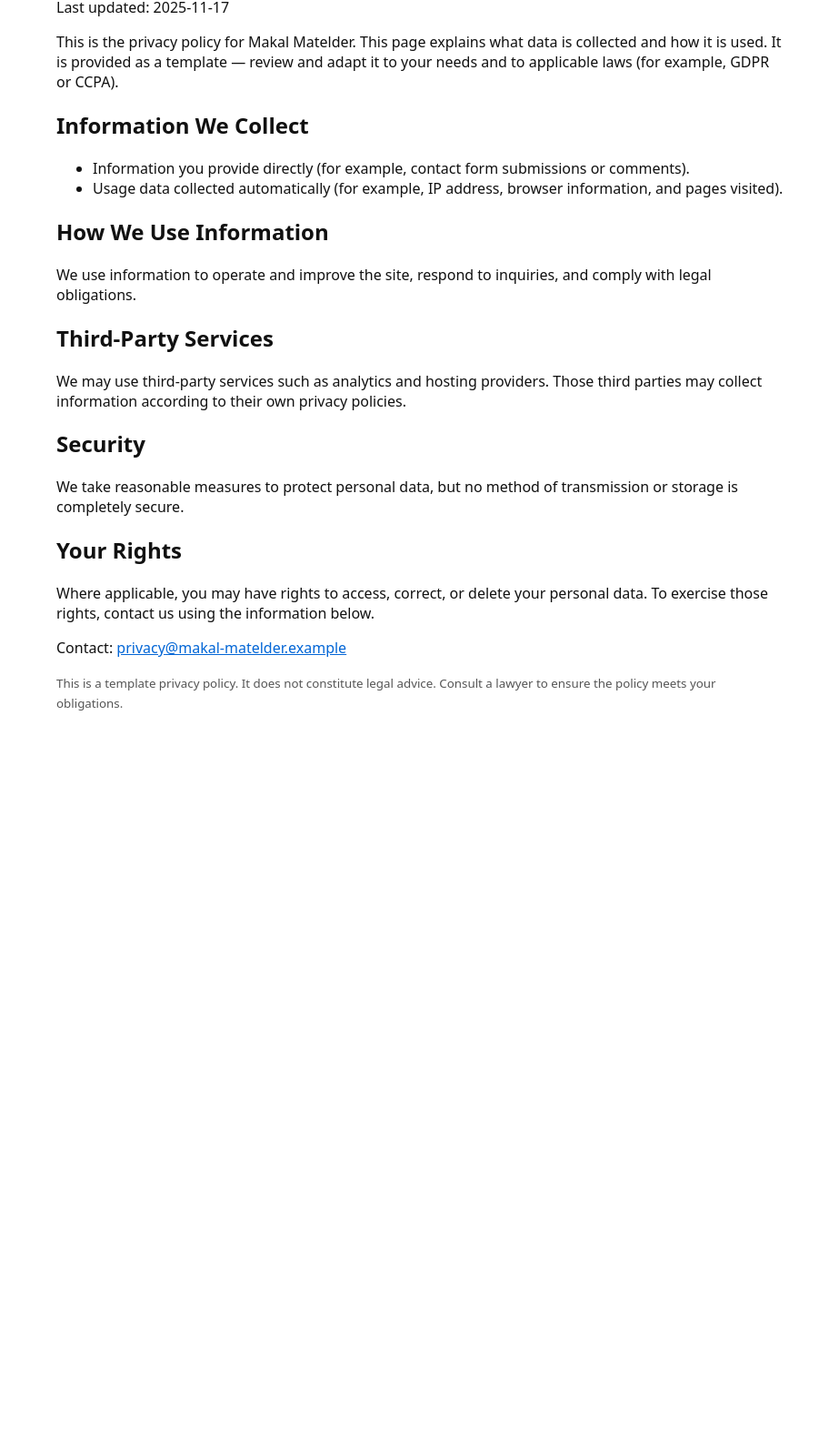
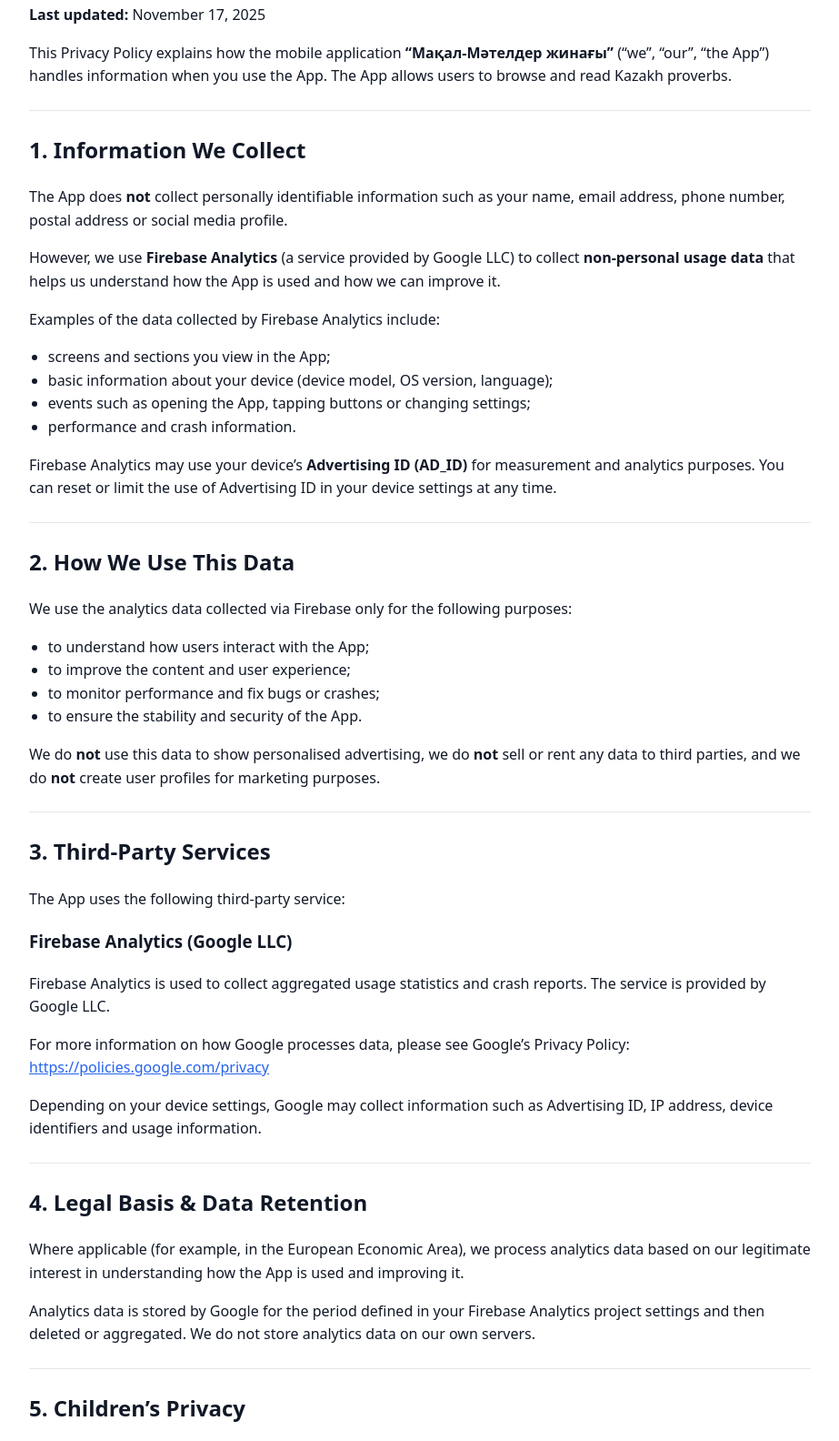
Before and after one commit to dds861/privacy-policies, a plain HTML site: page makal-matelder/index.html in a window 1280 px wide. Shown: the part 103-1687 px from the top of the page at 91% size, without its empty margins (178-1101 px from the left). Before the commit the page ends 934 px from the top, so only its background shows below. Drawn offline with Linux system fonts and the light colour scheme.

Commit message:
Adds privacy policy for the app
Introduces a comprehensive privacy policy for the application.

This policy explains the data handling practices, including the
use of Firebase Analytics for non-personal usage data collection,
and clarifies user rights and security measures. It also covers
legal basis, data retention, children's privacy and contact information.

```diff
--- a/makal-matelder/index.html
+++ b/makal-matelder/index.html
@@ -1,43 +1,199 @@
 <!doctype html>
 <html lang="en">
 <head>
-  <meta charset="utf-8">
-  <meta name="viewport" content="width=device-width,initial-scale=1">
-  <title>Privacy Policy — Makal Matelder</title>
-  <style>
-    body{font-family:system-ui,Segoe UI,Arial,sans-serif;max-width:800px;margin:3rem auto;padding:0 1rem;color:#111}
-    h1{font-size:1.6rem}
-    small{color:#555}
-    a{color:#0366d6}
-  </style>
+    <meta charset="utf-8">
+    <title>Privacy Policy — Мақал-Мәтелдер жинағы</title>
+    <meta name="viewport" content="width=device-width, initial-scale=1">
+    <style>
+        body {
+            max-width: 860px;
+            margin: 40px auto;
+            padding: 0 16px;
+            font-family: system-ui, -apple-system, BlinkMacSystemFont, "Segoe UI", Arial, sans-serif;
+            line-height: 1.6;
+            color: #111827;
+            background: #ffffff;
+        }
+        h1, h2, h3 {
+            color: #111827;
+        }
+        h1 {
+            margin-bottom: 0.2em;
+        }
+        a {
+            color: #2563eb;
+        }
+        strong {
+            font-weight: 600;
+        }
+        hr {
+            border: none;
+            border-top: 1px solid #e5e7eb;
+            margin: 24px 0;
+        }
+        ul {
+            padding-left: 1.3rem;
+        }
+    </style>
 </head>
 <body>
-  <main>
-    <h1>Privacy Policy</h1>
-    <p>Last updated: 2025-11-17</p>
-    <p>This is the privacy policy for Makal Matelder. This page explains what data is collected and how it is used. It is provided as a template — review and adapt it to your needs and to applicable laws (for example, GDPR or CCPA).</p>
+    <h1>Privacy Policy for Мақал-Мәтелдер жинағы</h1>
+    <p><strong>Last updated:</strong> November 17, 2025</p>
 
-    <h2>Information We Collect</h2>
+    <p>
+        This Privacy Policy explains how the mobile application
+        <strong>“Мақал-Мәтелдер жинағы”</strong> (“we”, “our”, “the App”) handles information
+        when you use the App. The App allows users to browse and read Kazakh proverbs.
+    </p>
+
+    <hr>
+
+    <h2>1. Information We Collect</h2>
+
+    <p>
+        The App does <strong>not</strong> collect personally identifiable information such as your
+        name, email address, phone number, postal address or social media profile.
+    </p>
+
+    <p>
+        However, we use <strong>Firebase Analytics</strong> (a service provided by Google LLC)
+        to collect <strong>non-personal usage data</strong> that helps us understand how the App
+        is used and how we can improve it.
+    </p>
+
+    <p>Examples of the data collected by Firebase Analytics include:</p>
     <ul>
-      <li>Information you provide directly (for example, contact form submissions or comments).</li>
-      <li>Usage data collected automatically (for example, IP address, browser information, and pages visited).</li>
+        <li>screens and sections you view in the App;</li>
+        <li>basic information about your device (device model, OS version, language);</li>
+        <li>events such as opening the App, tapping buttons or changing settings;</li>
+        <li>performance and crash information.</li>
     </ul>
 
-    <h2>How We Use Information</h2>
-    <p>We use information to operate and improve the site, respond to inquiries, and comply with legal obligations.</p>
+    <p>
+        Firebase Analytics may use your device’s <strong>Advertising ID (AD_ID)</strong> for
+        measurement and analytics purposes. You can reset or limit the use of Advertising ID in
+        your device settings at any time.
+    </p>
 
-    <h2>Third-Party Services</h2>
-    <p>We may use third-party services such as analytics and hosting providers. Those third parties may collect information according to their own privacy policies.</p>
+    <hr>
 
-    <h2>Security</h2>
-    <p>We take reasonable measures to protect personal data, but no method of transmission or storage is completely secure.</p>
+    <h2>2. How We Use This Data</h2>
 
-    <h2>Your Rights</h2>
-    <p>Where applicable, you may have rights to access, correct, or delete your personal data. To exercise those rights, contact us using the information below.</p>
+    <p>
+        We use the analytics data collected via Firebase only for the following purposes:
+    </p>
+    <ul>
+        <li>to understand how users interact with the App;</li>
+        <li>to improve the content and user experience;</li>
+        <li>to monitor performance and fix bugs or crashes;</li>
+        <li>to ensure the stability and security of the App.</li>
+    </ul>
 
-    <p>Contact: <a href="mailto:privacy@makal-matelder.example">privacy@makal-matelder.example</a></p>
+    <p>
+        We do <strong>not</strong> use this data to show personalised advertising, we do
+        <strong>not</strong> sell or rent any data to third parties, and we do
+        <strong>not</strong> create user profiles for marketing purposes.
+    </p>
 
-    <p><small>This is a template privacy policy. It does not constitute legal advice. Consult a lawyer to ensure the policy meets your obligations.</small></p>
-  </main>
+    <hr>
+
+    <h2>3. Third-Party Services</h2>
+
+    <p>
+        The App uses the following third-party service:
+    </p>
+
+    <h3>Firebase Analytics (Google LLC)</h3>
+    <p>
+        Firebase Analytics is used to collect aggregated usage statistics and crash reports.
+        The service is provided by Google LLC.
+    </p>
+    <p>
+        For more information on how Google processes data, please see Google’s Privacy Policy:<br>
+        <a href="https://policies.google.com/privacy" target="_blank" rel="noopener noreferrer">
+            https://policies.google.com/privacy
+        </a>
+    </p>
+
+    <p>
+        Depending on your device settings, Google may collect information such as Advertising ID,
+        IP address, device identifiers and usage information.
+    </p>
+
+    <hr>
+
+    <h2>4. Legal Basis &amp; Data Retention</h2>
+
+    <p>
+        Where applicable (for example, in the European Economic Area), we process analytics data
+        based on our legitimate interest in understanding how the App is used and improving it.
+    </p>
+
+    <p>
+        Analytics data is stored by Google for the period defined in your Firebase Analytics
+        project settings and then deleted or aggregated. We do not store analytics data on our own servers.
+    </p>
+
+    <hr>
+
+    <h2>5. Children’s Privacy</h2>
+
+    <p>
+        The App is intended for users aged <strong>16 and over</strong>.
+        We do not knowingly collect personal data from children under 16.
+        If you believe that a child under 16 has provided any information through the App,
+        please contact us so that we can delete it.
+    </p>
+
+    <hr>
+
+    <h2>6. Your Choices</h2>
+
+    <p>You can control how analytics and Advertising ID are used on your device:</p>
+    <ul>
+        <li>
+            By changing your device settings to limit or reset the
+            <strong>Advertising ID</strong>.
+        </li>
+        <li>
+            On some devices, you may also restrict or disable usage &amp; diagnostics sharing
+            with app developers.
+        </li>
+    </ul>
+
+    <hr>
+
+    <h2>7. Security</h2>
+
+    <p>
+        We rely on Google Firebase infrastructure to store and process analytics data.
+        Firebase uses industry-standard security measures to protect the data it processes.
+        While no method of transmission or storage is 100% secure, we strive to use commercially
+        acceptable means to protect information processed via the App.
+    </p>
+
+    <hr>
+
+    <h2>8. Changes to This Privacy Policy</h2>
+
+    <p>
+        We may update this Privacy Policy from time to time. Any changes will be posted on this
+        page with an updated “Last updated” date. We recommend reviewing this page periodically
+        to stay informed about how we handle information in the App.
+    </p>
+
+    <hr>
+
+    <h2>9. Contact Us</h2>
+
+    <p>
+        If you have any questions about this Privacy Policy or about how the App handles data,
+        you can contact us at:
+    </p>
+
+    <p>
+        <strong>Email:</strong>
+        <a href="mailto:adeveloper861@gmail.com">adeveloper861@gmail.com</a>
+    </p>
 </body>
 </html>
```
